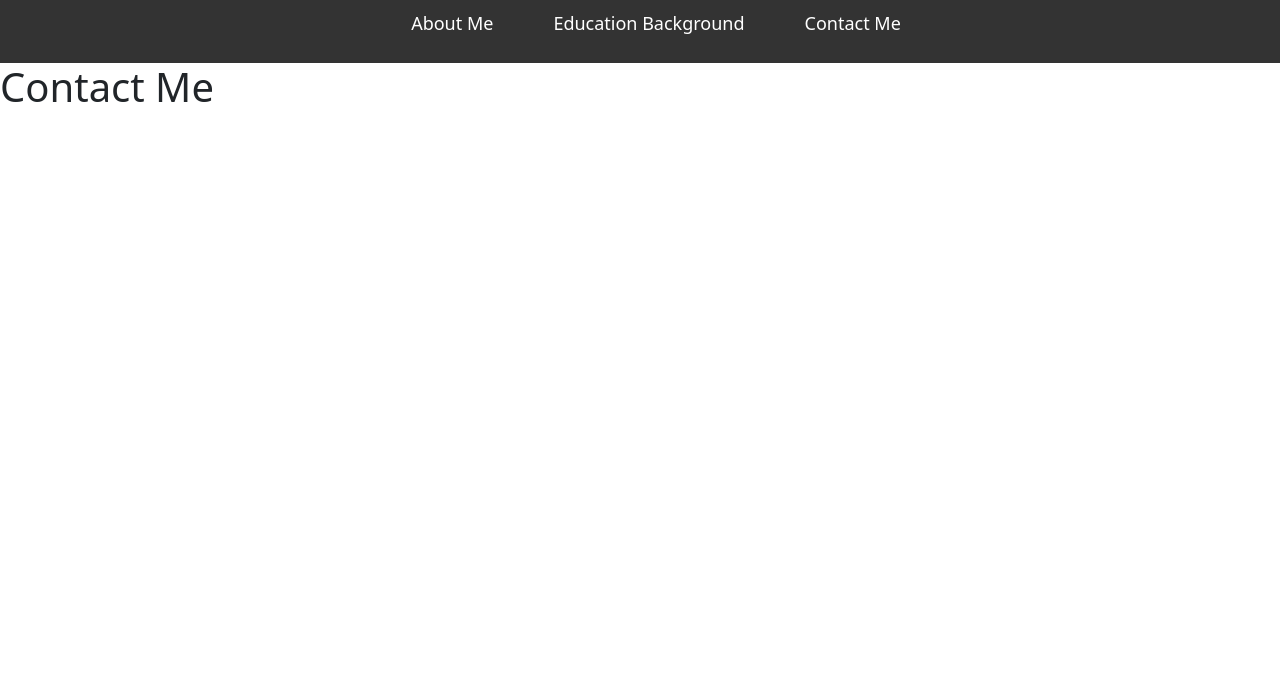
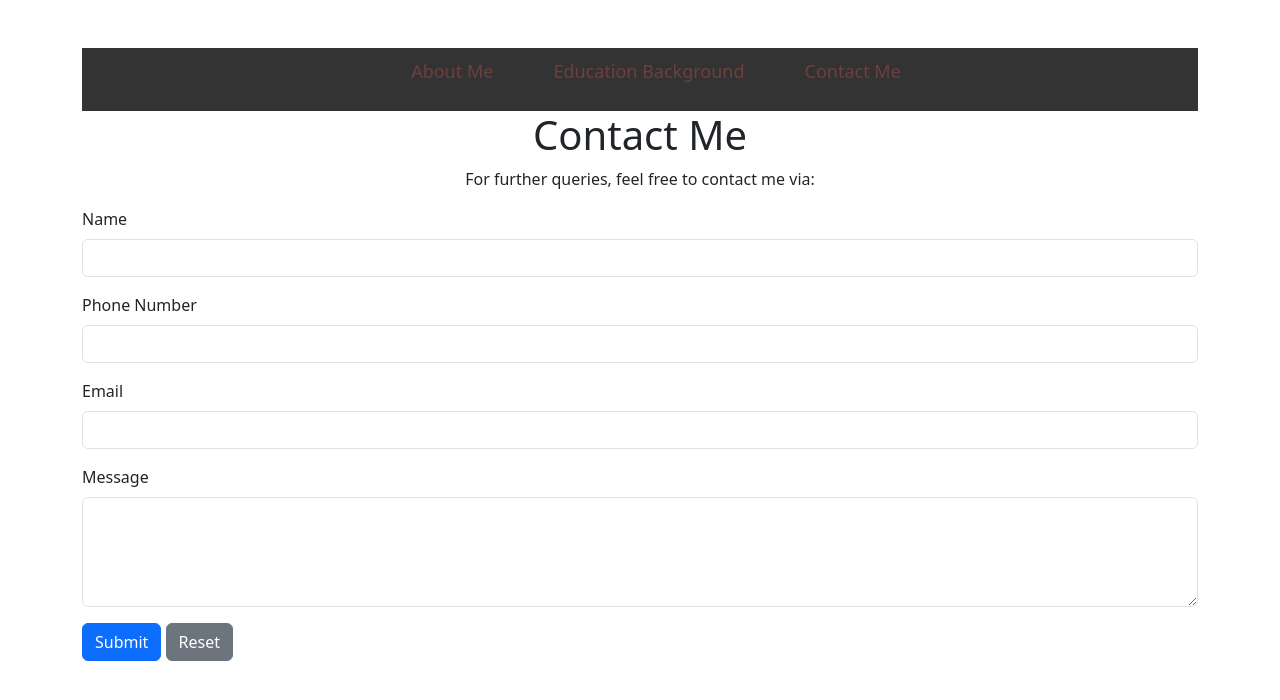
Before and after one commit to davysoita/david_soita_portfolio, a plain HTML site: page contact.html in a window 1280 px wide. Drawn offline with nearby package versions, Linux system fonts and the light colour scheme.

Commit message:
updated portfolio

```diff
--- a/contact.html
+++ b/contact.html
@@ -7,17 +7,43 @@
     <link rel="stylesheet" href="styles.css">
     <link href="https://cdn.jsdelivr.net/npm/bootstrap@5.3.4/dist/css/bootstrap.min.css" rel="stylesheet" integrity="sha384-DQvkBjpPgn7RC31MCQoOeC9TI2kdqa4+BSgNMNj8v77fdC77Kj5zpWFTJaaAoMbC" crossorigin="anonymous">
 </head>
-<body>
+<body class="container mt-5">
 
     <nav>
         <ul>
             <li><a href="index.html">About Me</a></li>
-            <li><a href="education_background.html">Education  Background</a></li>
+            <li><a href="education_background.html">Education Background</a></li>
             <li><a href="contact.html">Contact Me</a></li>
         </ul>
     </nav>
 
-    <h1>Contact Me</h1>
+    <h1 class="text-center">Contact Me</h1>
+    <p class="text-center">For further queries, feel free to contact me via:</p>
+
+    <form action="process_form.php" method="POST" class="mt-3">
+        <div class="mb-3">
+            <label for="name" class="form-label">Name</label>
+            <input type="text" id="name" name="name" class="form-control" required>
+        </div>
+
+        <div class="mb-3">
+            <label for="phone" class="form-label">Phone Number</label>
+            <input type="tel" id="phone" name="phone" class="form-control" required>
+        </div>
+
+        <div class="mb-3">
+            <label for="email" class="form-label">Email</label>
+            <input type="email" id="email" name="email" class="form-control" required>
+        </div>
+
+        <div class="mb-3">
+            <label for="message" class="form-label">Message</label>
+            <textarea id="message" name="message" rows="4" class="form-control" required></textarea>
+        </div>
+
+        <button type="submit" class="btn btn-primary">Submit</button>
+        <button type="reset" class="btn btn-secondary">Reset</button>
+    </form>
 
 </body>
 </html>
--- a/styles.css
+++ b/styles.css
@@ -24,7 +24,7 @@ nav ul li {
 
 nav ul li a {
     text-decoration: none;
-    color: white;
+    color: rgb(110, 63, 63);
     font-size: 18px;
     padding: 10px 15px;
     transition: 0.3s;
```
Also changed, not shown: education_background.html (+4 -8 lines), index.html (+2 -0 lines).
